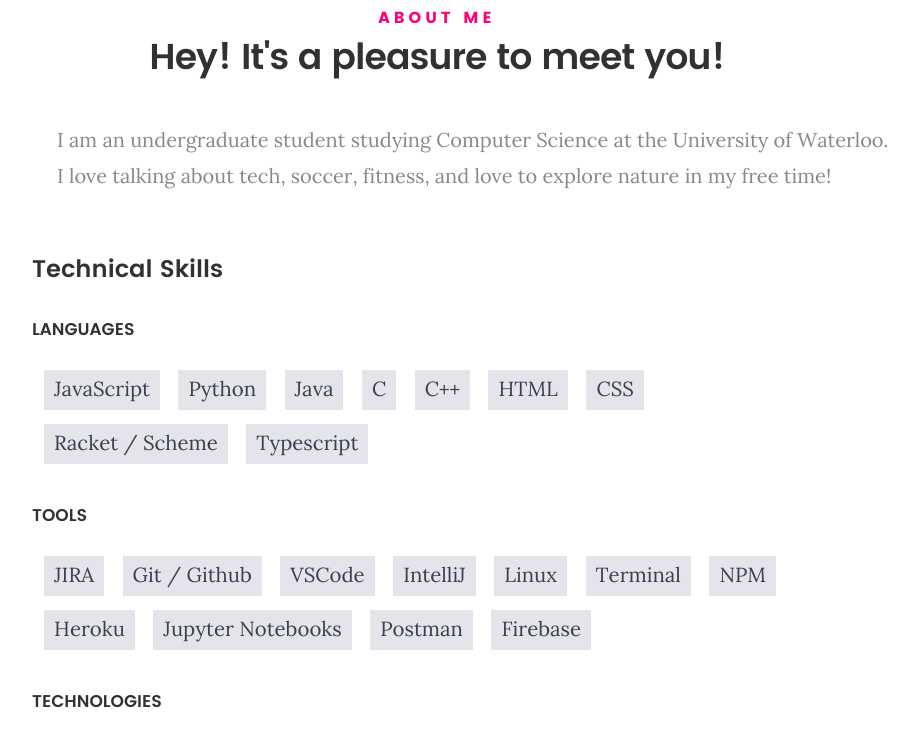
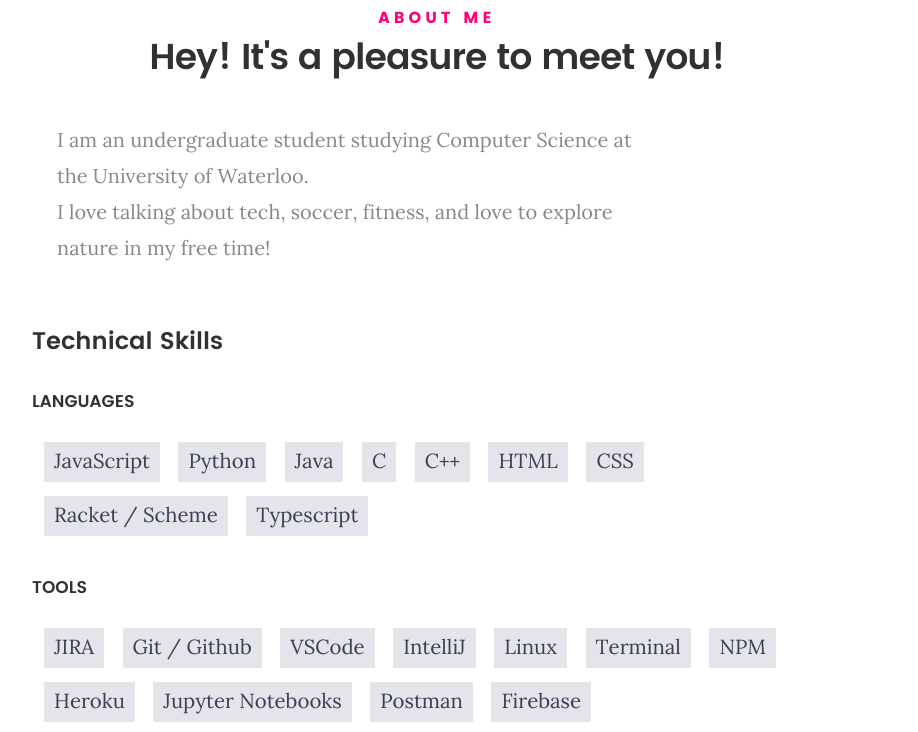
Before and after one commit to SaadMukhtar/SaadMukhtar-Old-Portfolio, a plain HTML site: page index.html in a window 1280 px wide. Shown: the part 917-1649 px from the top of the page, without its empty margins (203-1121 px from the left). Drawn offline with Linux system fonts and the light colour scheme; files whose address does not match are found by name.

Commit message:
Fixed Spacing

```diff
--- a/index.html
+++ b/index.html
@@ -110,7 +110,7 @@
 
    				<!--<img src="images/profile-pic.jpg" alt="Profile Picture">-->
 
-   				<p class="lead" style="margin-left: -150px; width: 1000px">
+   				<p class="lead" style="margin-left: -150px; width: 100%">
 				I am an undergraduate student studying Computer Science at the University of Waterloo.
 				<br>
 				I love talking about tech, soccer, fitness, and love to explore nature in my free time!
```
